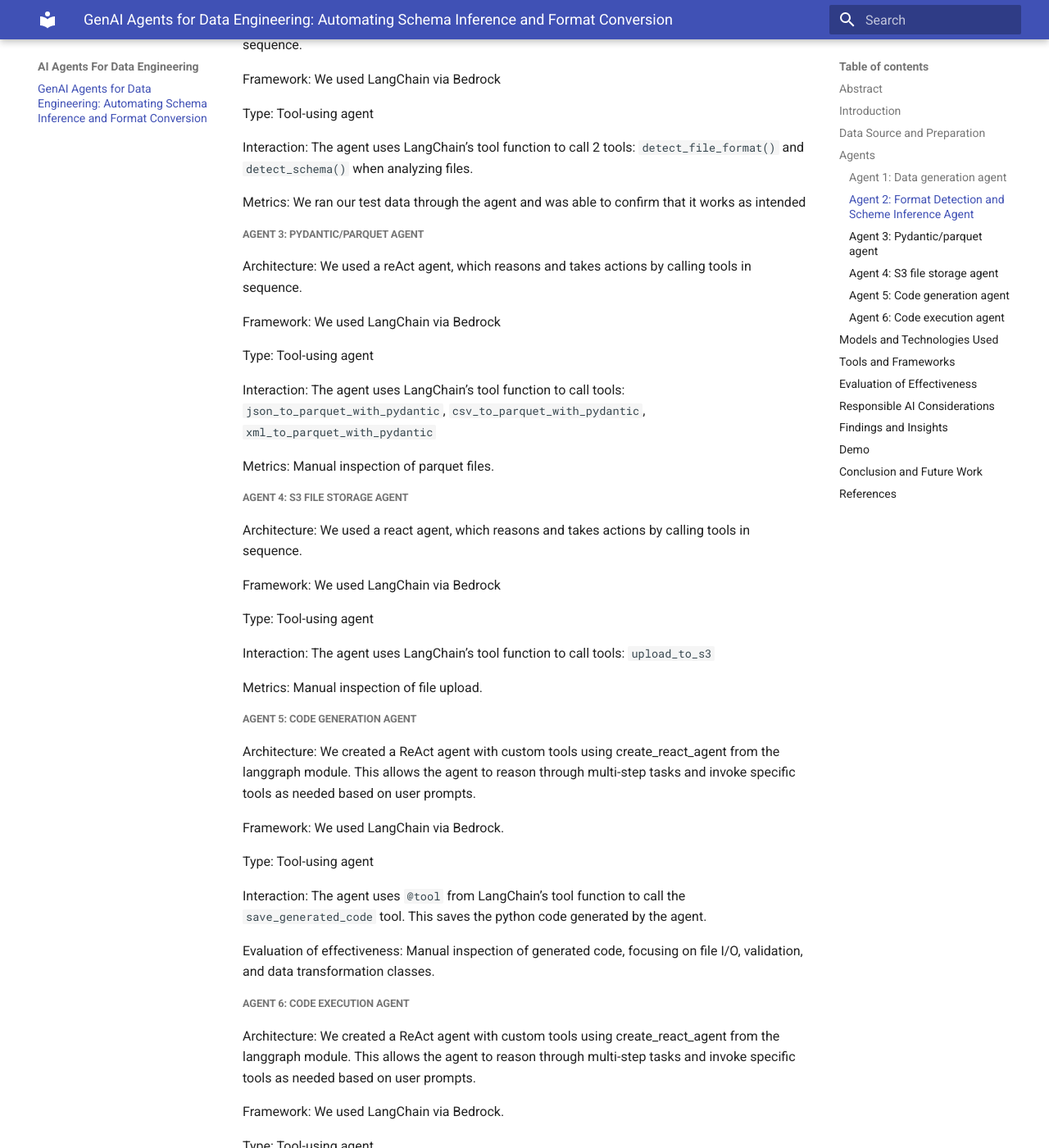
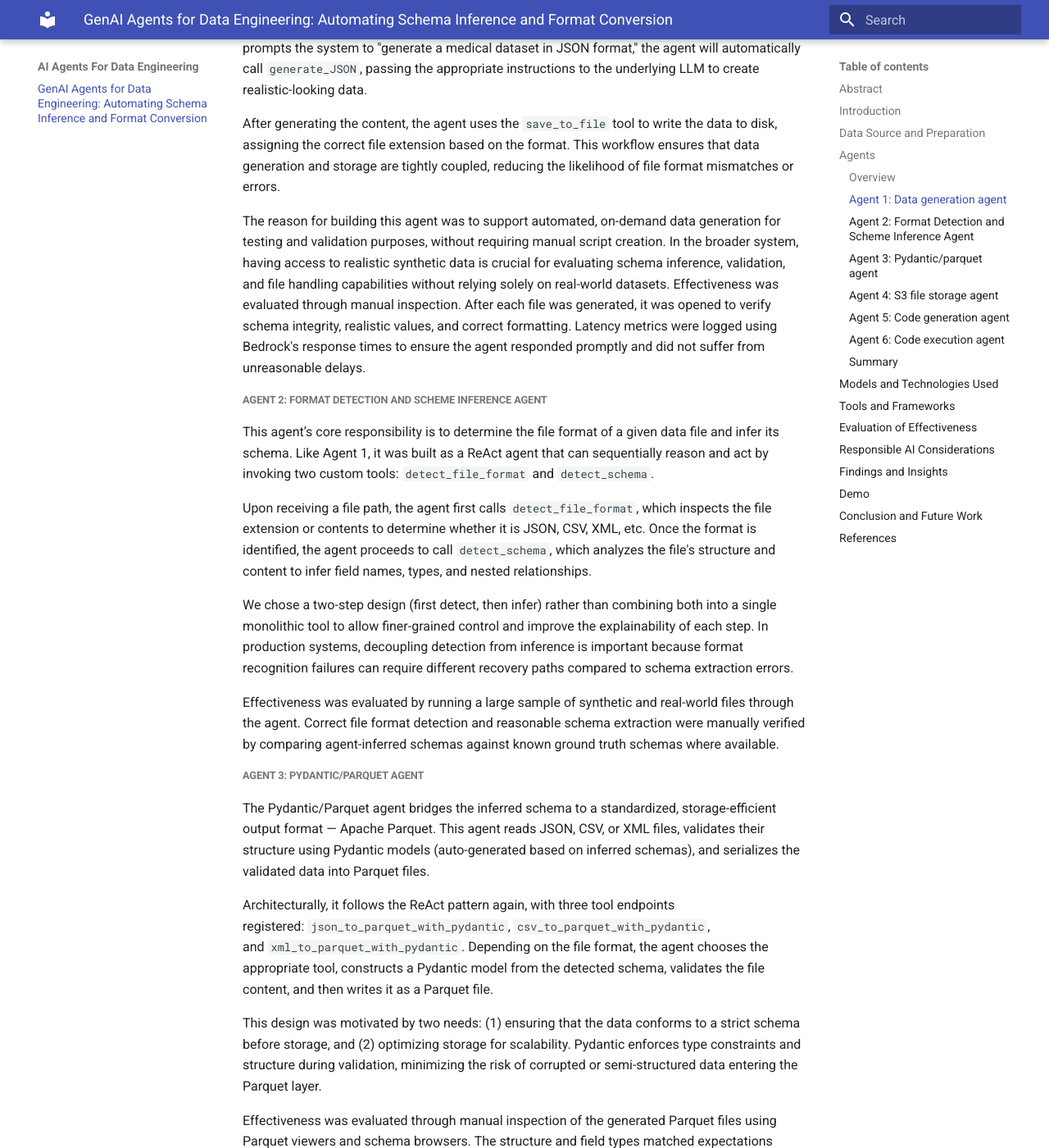
Before and after one commit to shivram7/dsan6725-finalreport, an MkDocs documentation site: the page built from docs/index.md, in a window 1280 px wide and 1400 px high, scrolled down 3692 px. Shown: the whole window at 82% size. Built offline with MkDocs 1.6.1 and Material for MkDocs 9.7.7, drawn with Linux system fonts in a browser that asks for light colours; some of the changed text lies outside the part shown.

```diff
--- a/docs/index.md
+++ b/docs/index.md
@@ -52,72 +52,70 @@
 We believe that these datasets along with the synthetic data we generated will be enough to test our system.
 
 ## Agents
+##### **Overview**
+The GenAI Data Engineered Agent system was built primarily around a modular, multi-agent architecture, where each agent is responsible for a specific step of the data engineering workflow. Each agent follows the ReAct pattern — a framework where the agent can reason through complex multi-step tasks and decide when and how to call specialized tools to perform subtasks. All agents were implemented using LangChain on AWS Bedrock, leveraging foundation models for their reasoning and generation capabilities. Below, we describe each agent’s role, inner workings, architectural choices, and evaluation of effectiveness in detail.
 
 ##### **Agent 1: Data generation agent**
-Architecture: We created a ReAct agent with custom tools using create_react_agent from the langgraph module. This allows the agent to reason through multi-step tasks and invoke specific tools as needed based on user prompts.
+The Data Generation Agent is responsible for creating synthetic datasets in multiple formats (JSON, CSV, XML) based on user prompts. It is built as a ReAct agent using the `create_react_agent` function from the LangGraph module. The agent interacts with four tools: `generate_JSON`, `generate_CSV`, `generate_XML`, and `save_to_file`. Each tool is registered using the `@tool` decorator from LangChain, which enables the agent to invoke the appropriate function based on the prompt.
 
-Framework: We used LangChain via Bedrock.
+The architecture allows the agent to dynamically reason about the type of dataset the user requests and then select the correct data generation tool accordingly. For example, if a user prompts the system to "generate a medical dataset in JSON format," the agent will automatically call `generate_JSON`, passing the appropriate instructions to the underlying LLM to create realistic-looking data.
 
-Type: Tool-using agent
+After generating the content, the agent uses the `save_to_file` tool to write the data to disk, assigning the correct file extension based on the format. This workflow ensures that data generation and storage are tightly coupled, reducing the likelihood of file format mismatches or errors.
 
-Interaction: The agent uses `@tool` from LangChain’s tool function to call 4 tools: `generate_JSON`, `generate_CSV`, `generate_XML` (use Bedrock LLM to create data) and `save_to_file` (save data).
-
-Evaluation of effectiveness: Each synthetic file was manually opened and inspected for data and schema integrity. Latency was (latencyMs) logged and used to detect how quickly the agent responds and completes the task. Files were correctly saved with proper file extensions (manually inspected).
+The reason for building this agent was to support automated, on-demand data generation for testing and validation purposes, without requiring manual script creation. In the broader system, having access to realistic synthetic data is crucial for evaluating schema inference, validation, and file handling capabilities without relying solely on real-world datasets.
+Effectiveness was evaluated through manual inspection. After each file was generated, it was opened to verify schema integrity, realistic values, and correct formatting. Latency metrics were logged using Bedrock's response times to ensure the agent responded promptly and did not suffer from unreasonable delays.
 
 ##### **Agent 2: Format Detection and Scheme Inference Agent**
-Architecture: We used a reAct agent, which reasons and takes actions by calling tools in sequence.
+This agent’s core responsibility is to determine the file format of a given data file and infer its schema. Like Agent 1, it was built as a ReAct agent that can sequentially reason and act by invoking two custom tools: `detect_file_format` and `detect_schema`.
 
-Framework: We used LangChain via Bedrock
+Upon receiving a file path, the agent first calls `detect_file_format`, which inspects the file extension or contents to determine whether it is JSON, CSV, XML, etc. Once the format is identified, the agent proceeds to call `detect_schema`, which analyzes the file's structure and content to infer field names, types, and nested relationships.
 
-Type: Tool-using agent
+We chose a two-step design (first detect, then infer) rather than combining both into a single monolithic tool to allow finer-grained control and improve the explainability of each step. In production systems, decoupling detection from inference is important because format recognition failures can require different recovery paths compared to schema extraction errors.
 
-Interaction: The agent uses LangChain’s tool function to call 2 tools: `detect_file_format()` and `detect_schema()` when analyzing files.
-
-Metrics: We ran our test data through the agent and was able to confirm that it works as intended
+Effectiveness was evaluated by running a large sample of synthetic and real-world files through the agent. Correct file format detection and reasonable schema extraction were manually verified by comparing agent-inferred schemas against known ground truth schemas where available.
 
 ##### **Agent 3: Pydantic/parquet agent**
-Architecture: We used a reAct agent, which reasons and takes actions by calling tools in sequence.
+The Pydantic/Parquet agent bridges the inferred schema to a standardized, storage-efficient output format — Apache Parquet. This agent reads JSON, CSV, or XML files, validates their structure using Pydantic models (auto-generated based on inferred schemas), and serializes the validated data into Parquet files.
 
-Framework: We used LangChain via Bedrock
+Architecturally, it follows the ReAct pattern again, with three tool endpoints registered: `json_to_parquet_with_pydantic`, `csv_to_parquet_with_pydantic`, and `xml_to_parquet_with_pydantic`. Depending on the file format, the agent chooses the appropriate tool, constructs a Pydantic model from the detected schema, validates the file content, and then writes it as a Parquet file.
 
-Type: Tool-using agent
+This design was motivated by two needs: (1) ensuring that the data conforms to a strict schema before storage, and (2) optimizing storage for scalability. Pydantic enforces type constraints and structure during validation, minimizing the risk of corrupted or semi-structured data entering the Parquet layer.
 
-Interaction: The agent uses LangChain’s tool function to call tools: `json_to_parquet_with_pydantic`, `csv_to_parquet_with_pydantic`, `xml_to_parquet_with_pydantic`
-
-Metrics: Manual inspection of parquet files.
+Effectiveness was evaluated through manual inspection of the generated Parquet files using Parquet viewers and schema browsers. The structure and field types matched expectations across most test cases. Minor issues were observed when the incoming data had subtle inconsistencies not caught during schema inference, suggesting opportunities for future stricter validation rules.
 
 ##### **Agent 4: S3 file storage agent**
-Architecture: We used a react agent, which reasons and takes actions by calling tools in sequence.
+After generation, processing, and conversion, storing the final datasets securely is critical. The S3 File Storage Agent is tasked with uploading files to a configured AWS S3 bucket.
 
-Framework: We used LangChain via Bedrock
+It is built as a ReAct agent that calls a single tool: `upload_to_s3`. Upon receiving a file path, it securely uploads the file, handling retries and basic error checking.
 
-Type: Tool-using agent
+This agent was kept minimalistic to reduce complexity in storage. Storage is a relatively atomic operation, and error handling mainly concerns authentication errors, connection timeouts, or incorrect bucket policies.
 
-Interaction: The agent uses LangChain’s tool function to call tools: `upload_to_s3`
-
-Metrics: Manual inspection of file upload.
+Effectiveness was evaluated by manually inspecting the S3 buckets to confirm that all uploaded files arrived intact, were named correctly, and were accessible with the appropriate permissions.
 
 ##### **Agent 5: Code generation agent**
-Architecture: We created a ReAct agent with custom tools using create_react_agent from the langgraph module. This allows the agent to reason through multi-step tasks and invoke specific tools as needed based on user prompts.
+This agent is responsible for generating Python code based on prompts related to data processing or schema handling tasks. For example, if a user prompts the system to "generate a Python class to validate user records," the agent generates appropriate file I/O and validation code.
 
-Framework: We used LangChain via Bedrock.
+The agent is created via the ReAct pattern, using the `save_generated_code` tool to write generated code to a Python file.
+We chose to separate code generation from code execution to improve system maintainability. Code generation and execution involve different risks: generation might produce syntactically incorrect or malicious code if unchecked, so manual inspection between these steps provides an important safety net.
 
-Type: Tool-using agent
-
-Interaction: The agent uses `@tool` from LangChain’s tool function to call the `save_generated_code` tool. This saves the python code generated by the agent.
-
-Evaluation of effectiveness: Manual inspection of generated code, focusing on file I/O, validation, and data transformation classes.
+Effectiveness was evaluated manually by reviewing generated Python scripts for quality, correctness, and adherence to basic software engineering principles (e.g., modularity, comments, appropriate error handling).
 
 ##### **Agent 6: Code execution agent**
-Architecture: We created a ReAct agent with custom tools using create_react_agent from the langgraph module. This allows the agent to reason through multi-step tasks and invoke specific tools as needed based on user prompts.
+Finally, the Code Execution Agent executes the Python scripts generated by the previous agent. It uses a tool called `executed_generated_code` which internally runs the code through Python’s `exec()` function.
 
-Framework: We used LangChain via Bedrock.
+We designed this agent separately to provide a checkpoint between code generation and execution. By isolating the execution phase, we could build additional validation layers or sandboxing in the future to improve security.
 
-Type: Tool-using agent
+Execution success or failure was monitored during tests, and error messages were logged when execution failed (e.g., due to missing imports, syntax errors, or file access issues).
 
-Interaction: The agent uses `@tool` from LangChain’s tool function to call `executed_generated_code`. The method `exec()` was used in the tool to execute the python code.
+This architecture offered flexibility in validating whether generated data transformation scripts could work in practice.
 
-Evaluation of effectiveness: Execution success/failure monitored; errors logged when execution fails.
+##### **Summary**
+Each agent plays a specific role in a pipeline that moves from synthetic data generation all the way to secure storage and operational code. Collectively, the agents demonstrate how multi-agent, tool-using architectures, driven by LLMs, can automate large portions of the data engineering lifecycle.
+The primary reasons behind using multiple specialized agents were:
+
+* Modularity: Each agent could be developed, tested, and improved independently.
+* Explainability: Each agent’s actions and reasoning could be traced separately.
+* Scalability: New formats, validation rules, or storage mechanisms can be added by simply creating new tools and agents.
 
 ## Models and Technologies Used
 
```
